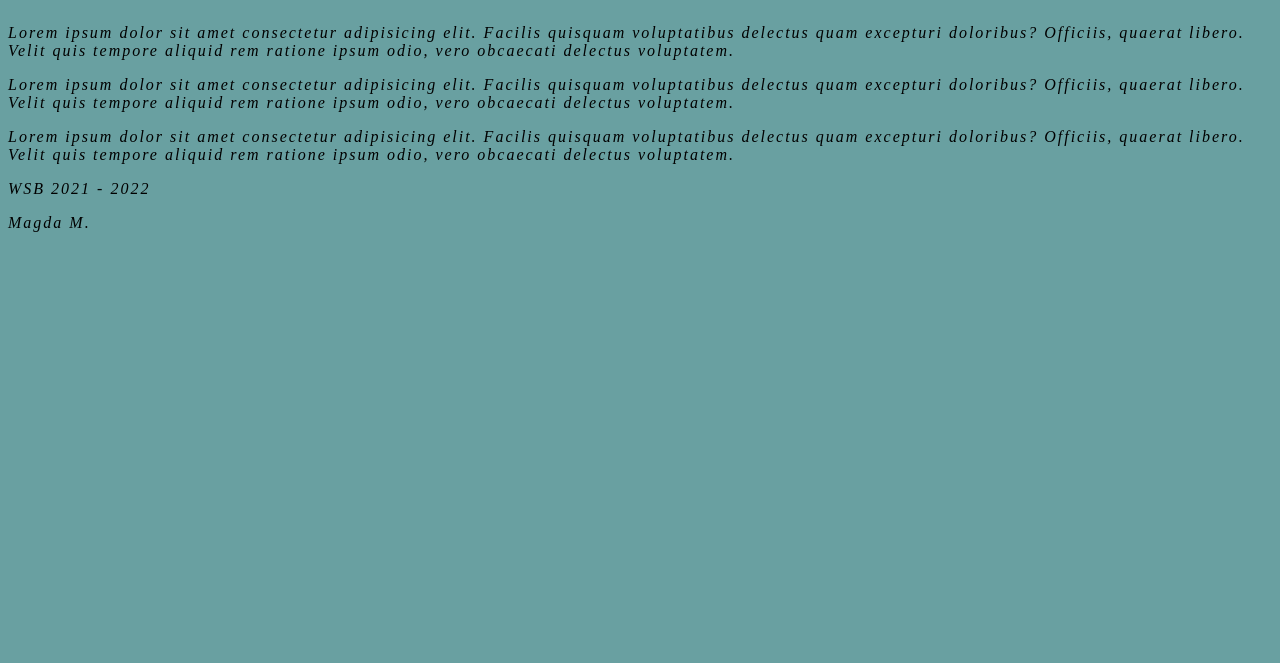
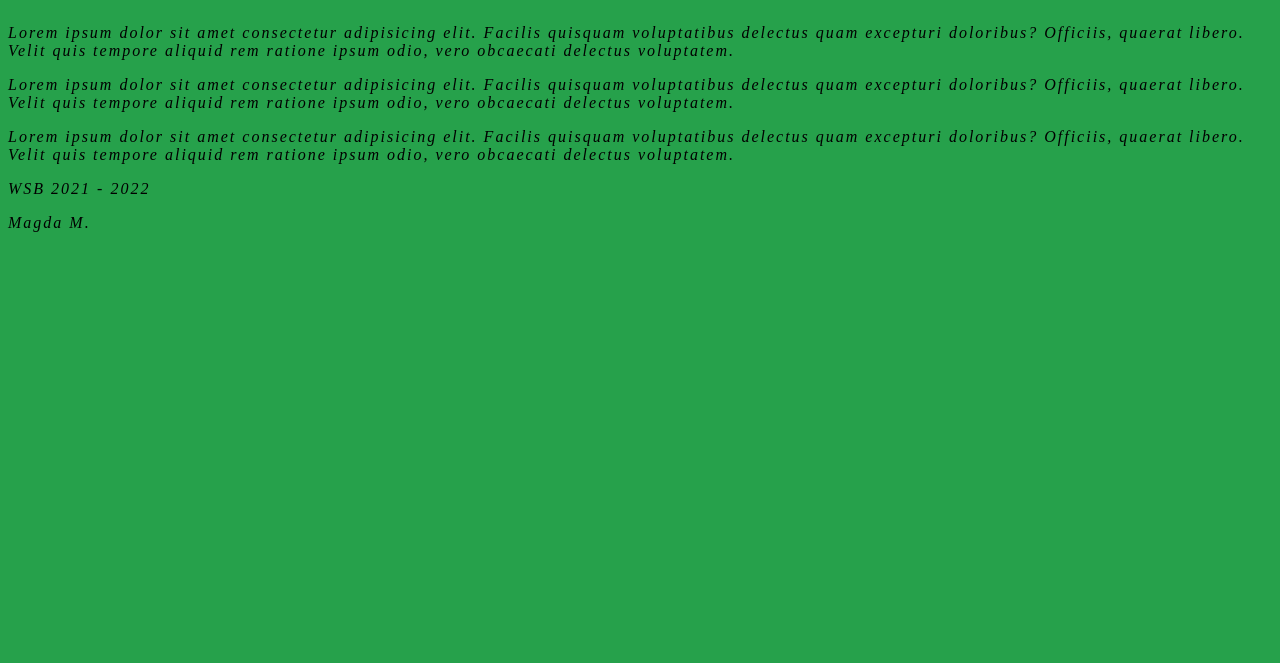
Before and after one commit to zalewskip123/strona-wsb, a plain HTML site: page index.html in a window 1280 px wide. Shown: the part 137-800 px from the top of the page. Drawn offline with Linux system fonts and the light colour scheme.

Commit message:
zmien kolor tla strony

```diff
--- a/index.html
+++ b/index.html
@@ -9,7 +9,7 @@
 
     <style>
         body {
-            background-color: rgb(105, 160, 161);
+            background-color: rgb(38, 161, 75);
         }
 
         p {
```
